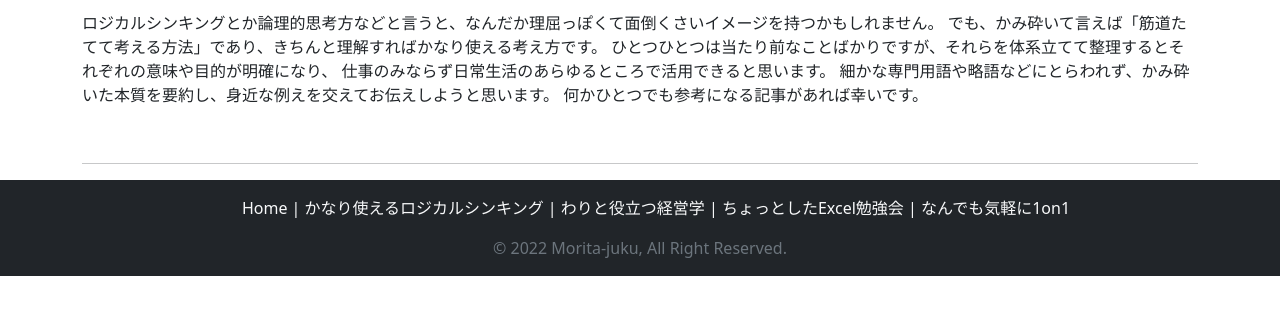
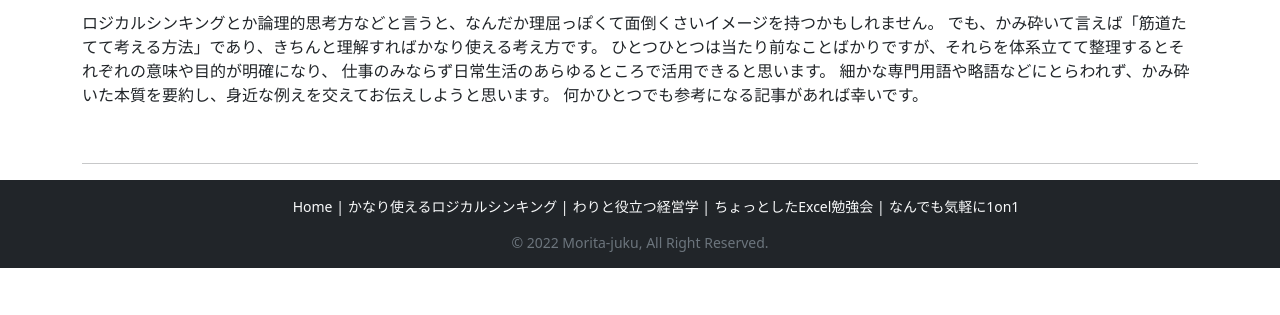
Before and after one commit to shigeyam/MBCblog, a Django app: page /blog/ in a window 1280 px wide. Shown: the part 173-488 px from the top of the page. Run offline with Django 4.2, Linux system fonts and the light colour scheme; the visitor is signed in with stand-in values (Sample User, id 1); data that the repository does not hold is empty; parts of the project's set-up code (start-up, migrations or seed data) failed here and were passed over; some libraries are stand-ins or nearby versions.

Commit message:
Footer font collect

```diff
--- a/blog/admin.py
+++ b/blog/admin.py
@@ -4,7 +4,7 @@ from django_summernote.admin import SummernoteModelAdmin
 
 class PostAdmin(SummernoteModelAdmin):
     summernote_fields = ('body')
-    list_display = ('category', 'slug', 'title', 'posted_date')
+    list_display = ('slug', 'category', 'title', 'posted_date')
 
 class CommentAdmin(admin.ModelAdmin):
     list_display = ('name', 'posted_date')
--- a/blog/models.py
+++ b/blog/models.py
@@ -21,8 +21,8 @@ class PostQuerySet(models.QuerySet):
 
 class Post(models.Model):
     title = models.CharField(max_length=255)
+    slug = models.SlugField()
     category = models.ForeignKey(Category, on_delete=models.PROTECT)
-    slug = models.SlugField()
     intro = models.TextField()
     body = models.TextField()
     posted_date = models.DateTimeField(auto_now_add=True)
--- a/templates/blog/base.html
+++ b/templates/blog/base.html
@@ -49,15 +49,15 @@
 </body>
 
 <footer class="footer mt-3 py-3 bg-dark">
-    <div class="container text-center">
+    <div class="container text-center lh-sm">
         <ul class="footer-menu">
-            <a href="/frontpage/" class="text-decoration-none text-light">Home |</a>
-            <a href="/blog/" class="text-decoration-none text-light"> かなり使えるロジカルシンキング |</a>
-            <a href="/mba_class/" class="text-decoration-none text-light"> わりと役立つ経営学 |</a>
-            <a href="/excel_class/" class="text-decoration-none text-light"> ちょっとしたExcel勉強会 |</a>
-            <a href="/commentpage/" class="text-decoration-none text-light"> なんでも気軽に1on1</a>
+            <a href="/frontpage/" class="text-decoration-none text-light small">Home |</a>
+            <a href="/blog/" class="text-decoration-none text-light small"> かなり使えるロジカルシンキング |</a>
+            <a href="/mba_class/" class="text-decoration-none text-light small"> わりと役立つ経営学 |</a>
+            <a href="/excel_class/" class="text-decoration-none text-light small"> ちょっとしたExcel勉強会 |</a>
+            <a href="/commentpage/" class="text-decoration-none text-light small"> なんでも気軽に1on1</a>
         </ul>
-      <span class="text-muted">&copy; 2022 Morita-juku, All Right Reserved.</span>
+      <span class="text-muted small">&copy; 2022 Morita-juku, All Right Reserved.</span>
     </div>
  </footer>
 
```
